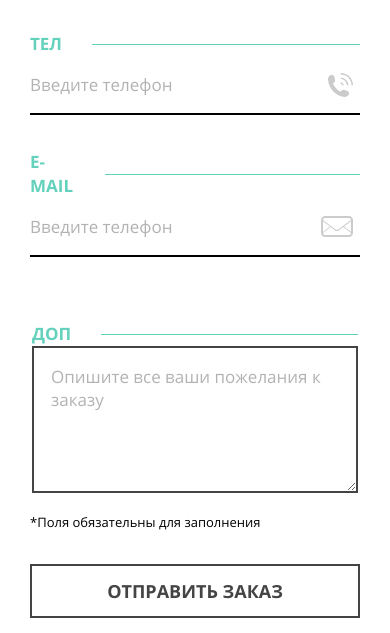
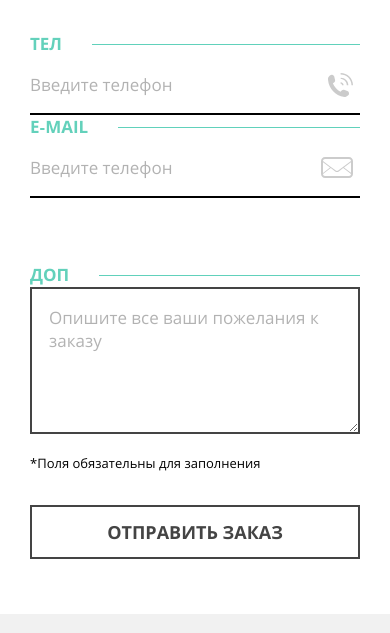
Before and after one commit to konstantin-petruschin/1327895-mishka-29, a website: page source/form.html in a window 390 px wide. Shown: the part 1392-2025 px from the top of the page. Drawn offline with nearby package versions, Linux system fonts and the light colour scheme; files that its build step writes are made by us from their sources; files whose address does not match are found by name.

Commit message:
исправление ошибок

```diff
--- a/source/form.html
+++ b/source/form.html
@@ -161,25 +161,24 @@
             </label>
           </fieldset>
           <fieldset class="form__group container">
-            <h2 class="form__group-title">e-mail</h2>
+            <h2 class="form__group-title">e&#8209;mail</h2>
             <label class="form__name">
               <span class="visually-hidden">Введите ваш адрес электронной почты.</span>
-              <input class="form__input-text form__input-text--mail input-text" type="email" name="e-mail"
-                pattern="\+7\-[0-9]{3}\-[0-9]{3}\-[0-9]{2}\-[0-9]{2}" placeholder="Введите телефон">
+              <input class="form__input-text form__input-text--mail input-text" type="email" name="e-mail" placeholder="Введите телефон">
             </label>
           </fieldset>
         </div>
-        <div class="form__container container">
-          <fieldset class="form__group form__group--coments">
+
+          <fieldset class="form__group form__group--coments container">
             <h2 class="form__group-title">Доп</h2>
             <textarea class="form__input-text form__input-text--comment input-text" type="text" name="comment"
               placeholder="Опишите все ваши пожелания к заказу"></textarea>
           </fieldset>
-          <div class="form__footer">
+          <div class="form__footer container">
             <span class="form__info">*Поля обязательны для заполнения</span>
             <button class="form__button button button--primary" type="submit">Отправить заказ</button>
           </div>
-        </div>
+
       </form>
     </section>
 
--- a/source/sass/blocks/card.scss
+++ b/source/sass/blocks/card.scss
@@ -29,12 +29,30 @@
   }
 }
 
+.card__link-image {
+  @include m.tablet {
+    width: 50%;
+  }
+
+  @include m.desktop {
+    width: auto;
+  }
+}
+
 .card__image {
   display: block;
 }
 
 .card__wrapper {
   padding: 24px 20px 26px;
+
+  @include m.tablet {
+    width: 50%;
+  }
+
+  @include m.desktop {
+    width: auto;
+  }
 }
 
 .card__description {
--- a/source/sass/blocks/form.scss
+++ b/source/sass/blocks/form.scss
@@ -15,8 +15,7 @@
   display: flex;
   flex-direction: column;
   border: none;
-  margin-top: 0;
-  margin-bottom: 0;
+  margin: 0 auto;
   padding-top: 0;
   padding-bottom: 0;
 
@@ -38,15 +37,12 @@
   }
 
   &--coments {
-    padding: 23px 0 17px;
+    padding-top: 23px;
+    padding-bottom: 17px;
   }
 
   &--name {
     padding-bottom: 35px;
-  }
-
-  &--tel {
-    margin-bottom: 35px;
   }
 }
 
@@ -141,7 +137,7 @@
   &--comment {
     border: 2px solid v.$color-text;
     padding: 17px;
-    height: 147px;
+    min-height: 147px;
   }
 
   &--tel,
@@ -176,8 +172,23 @@
   flex-direction: column;
   gap: 30px;
   padding-bottom: 55px;
+
+  @include m.tablet {
+    flex-direction: row-reverse;
+    flex-wrap: wrap;
+    align-items: center;
+    justify-content: space-between;
+  }
+
+  @include m.desktop {
+    padding-left: 218px;
+  }
 }
 
 .form__button {
   width: 100%;
+
+  @include m.tablet {
+    width: auto;
+  }
 }
--- a/source/sass/blocks/modal.scss
+++ b/source/sass/blocks/modal.scss
@@ -2,22 +2,26 @@
 @use "../mixins/media.scss" as m;
 
 .modal {
-  // display: none;
+  display: none;
   width: 100%;
   height: 100%;
-  background-color: rgba(255, 255, 255, 0.9);
+  background-color: rgba(255, 255, 255, 0.3);
 
   &--open {
-    position: fixed;
+    position: absolute;
     top: 0;
     left: 0;
     display: flex;
     justify-content: center;
-    z-index: 10;
+    z-index: 20;
   }
 }
 
 .modal__container {
+  position: fixed;
+  top: 50px;
+  left: 0;
+  right: 0;
   width: 100%;
   margin: auto;
   background-color: #ffffff;
@@ -28,6 +32,7 @@
   border: 1px solid #c6c6c6;
   box-shadow: 0 5px 10px 0 rgba(0, 1, 1, 0.25);
   padding: 28px 30px 46px;
+  z-index: 20;
 
   @include m.tablet {
     max-width: 566px;
--- a/source/sass/blocks/popular.scss
+++ b/source/sass/blocks/popular.scss
@@ -30,7 +30,7 @@
   @include m.desktop {
     padding-left: 50px;
     padding-right: 50px;
-    grid-template-columns: 110px 292px 525px;
+    grid-template-columns: 115px 292px 525px;
     grid-template-rows: minmax(57px auto) auto auto;
     column-gap: 59px;
   }
@@ -55,6 +55,7 @@
     flex-direction: row-reverse;
     justify-content: flex-start;
     justify-self: start;
+    align-items: flex-start;
     gap: 43px;
     grid-row: 1 / 2;
     grid-column: 1 / -1;
@@ -74,6 +75,10 @@
     max-width: 75px;
     text-align: center;
     margin: 0;
+  }
+
+  @include m.desktop {
+    margin-left: 45px;
   }
 }
 
--- a/source/sass/blocks/promo.scss
+++ b/source/sass/blocks/promo.scss
@@ -3,14 +3,7 @@
 
 .promo {
   position: relative;
-  background-image: url("../img/hero-mobile.png");
-  background-repeat: no-repeat;
-  background-size: 100%, auto;
-
-  @include m.tablet {
-    background-image: url("../img/hero-desktop.png");
-    margin-top: -70px;
-  }
+  background-color: #f9f9f9;
 
   &::after {
     @include m.tablet {
@@ -27,6 +20,18 @@
     @include m.desktop {
       height: 34px;
     }
+  }
+}
+
+.promo__wrapper {
+  background-image: url("../img/hero-mobile.png");
+  background-repeat: no-repeat;
+  background-size: contain;
+  background-position: top;
+
+  @include m.tablet {
+    background-image: url("../img/hero-desktop.png");
+    margin-top: -70px;
   }
 }
 
```
Also changed, not shown: source/index.html (+5 -1 lines), source/img/zigzag-fill-desktop.svg.
